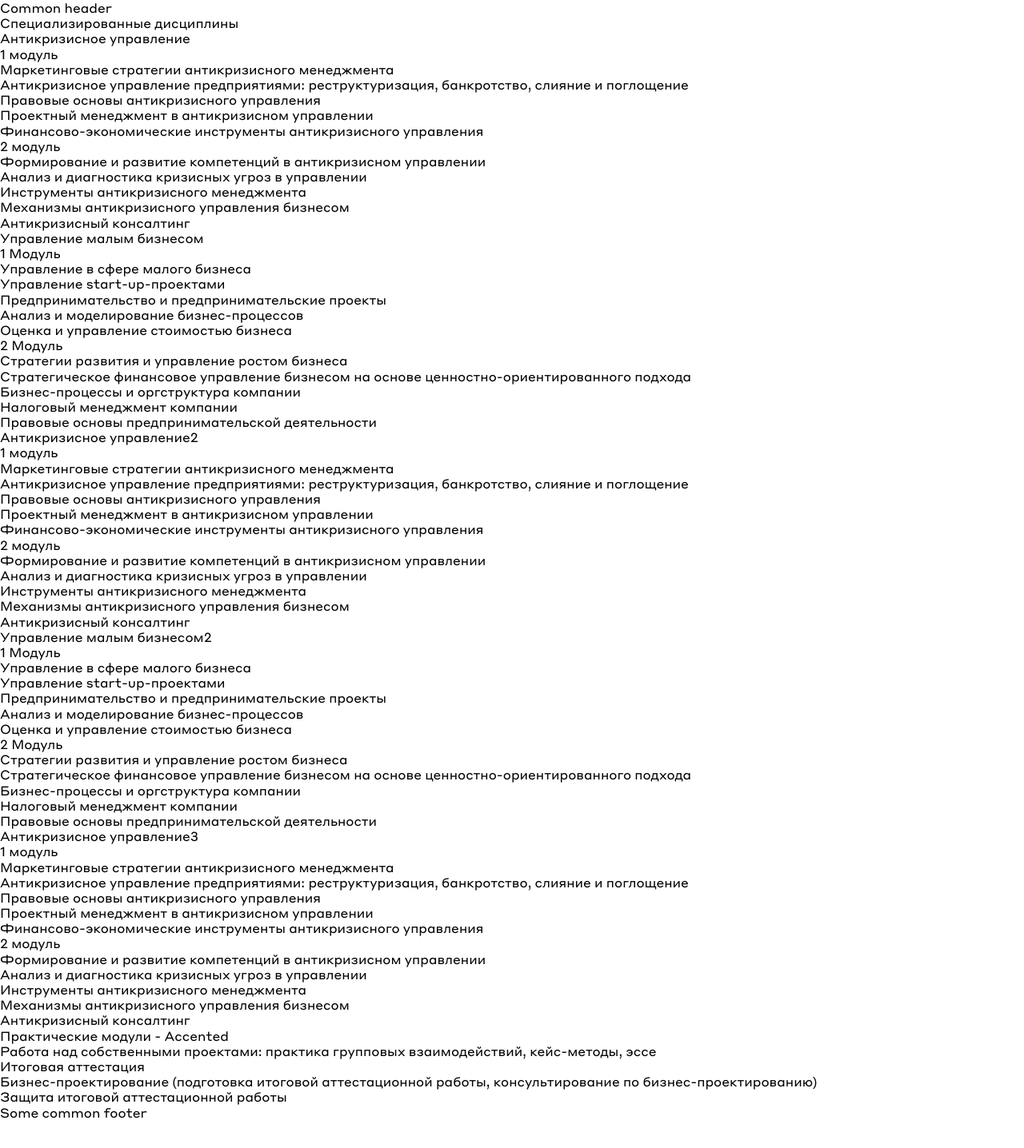
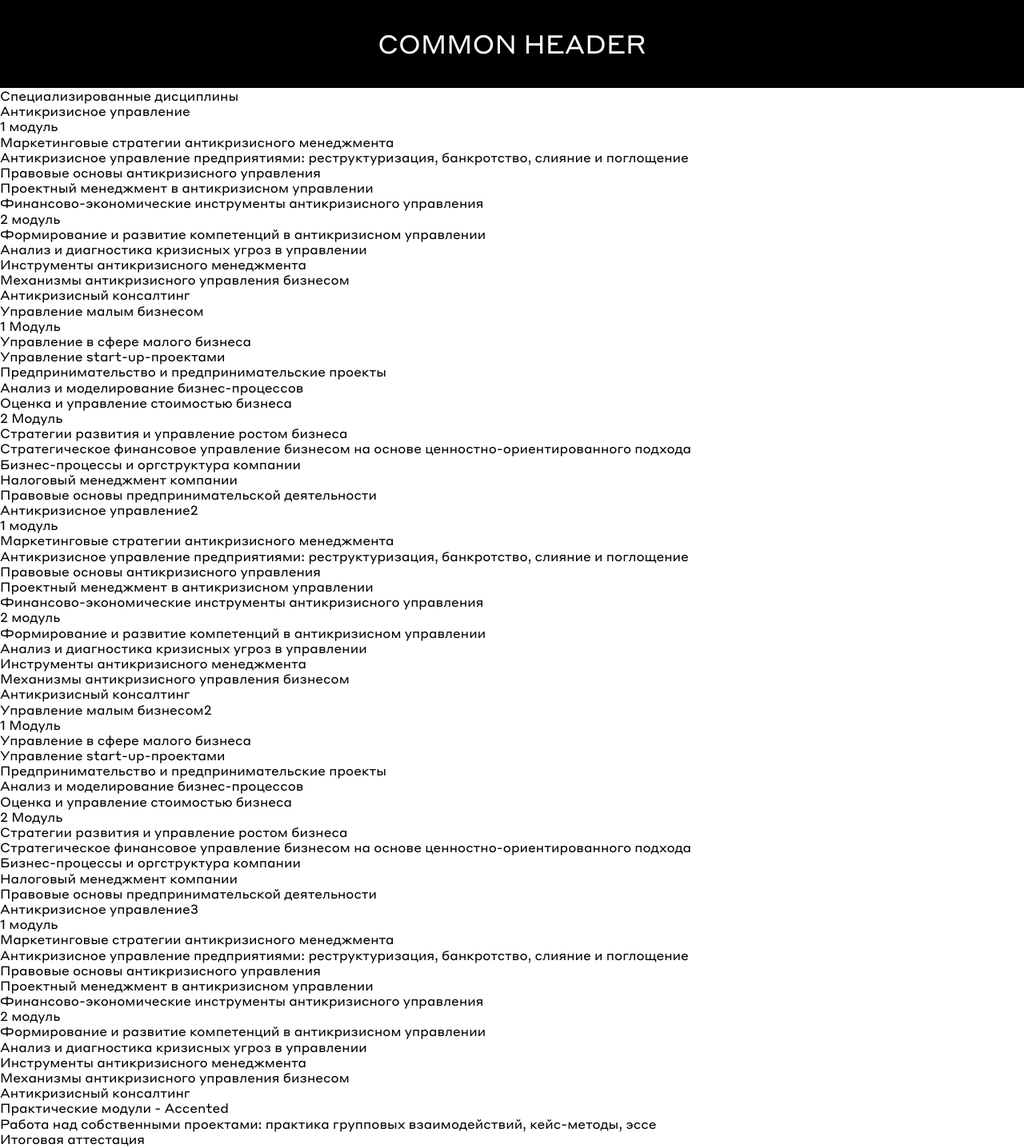
Before and after one commit to user530/union_university, a React (Create React App) app: page / in a window 1280 px wide. Shown: the top 1436 px of the page at 80% size. Before the commit the page ends 1402 px from the top, so only its background shows below. Built offline with nearby package versions, Linux system fonts and the light colour scheme.

Commit message:
Common layout components updated

```diff
--- a/src/components/common/Footer.tsx
+++ b/src/components/common/Footer.tsx
@@ -1,9 +1,10 @@
 import type { FC } from 'react';
+import { Placeholder } from '../styles';
 
 export const Footer: FC = () => {
     return (
-        <footer>
+        <Placeholder as={'footer'} height={'250'}>
             <p>Some common footer</p>
-        </footer>
+        </Placeholder>
     );
 }
--- a/src/components/common/Header.tsx
+++ b/src/components/common/Header.tsx
@@ -1,9 +1,15 @@
 import type { FC } from 'react';
+import styled from 'styled-components';
+import { Placeholder } from '../styles';
+
+const StyledHeading = styled.h2`
+    text-transform: uppercase;
+`;
 
 export const Header: FC = () => {
     return (
-        <header>
-            <h2>Common header</h2>
-        </header>
+        <Placeholder as={"header"}>
+            <StyledHeading>Common header</StyledHeading>
+        </Placeholder>
     );
 }
--- a/src/components/common/Main.tsx
+++ b/src/components/common/Main.tsx
@@ -1,9 +1,19 @@
 import type { FC, PropsWithChildren } from 'react';
+import styled from 'styled-components';
+import { remy } from '../styles';
+
+const StyledMain = styled.main`
+    padding-bottom: ${remy(171)};
+
+    @media(max-width: 767px) {
+        padding-bottom: ${remy(47)};
+    }
+`;
 
 export const Main: FC<PropsWithChildren> = ({ children }) => {
     return (
-        <main>
+        <StyledMain>
             {children}
-        </main>
+        </StyledMain>
     );
 }
```
